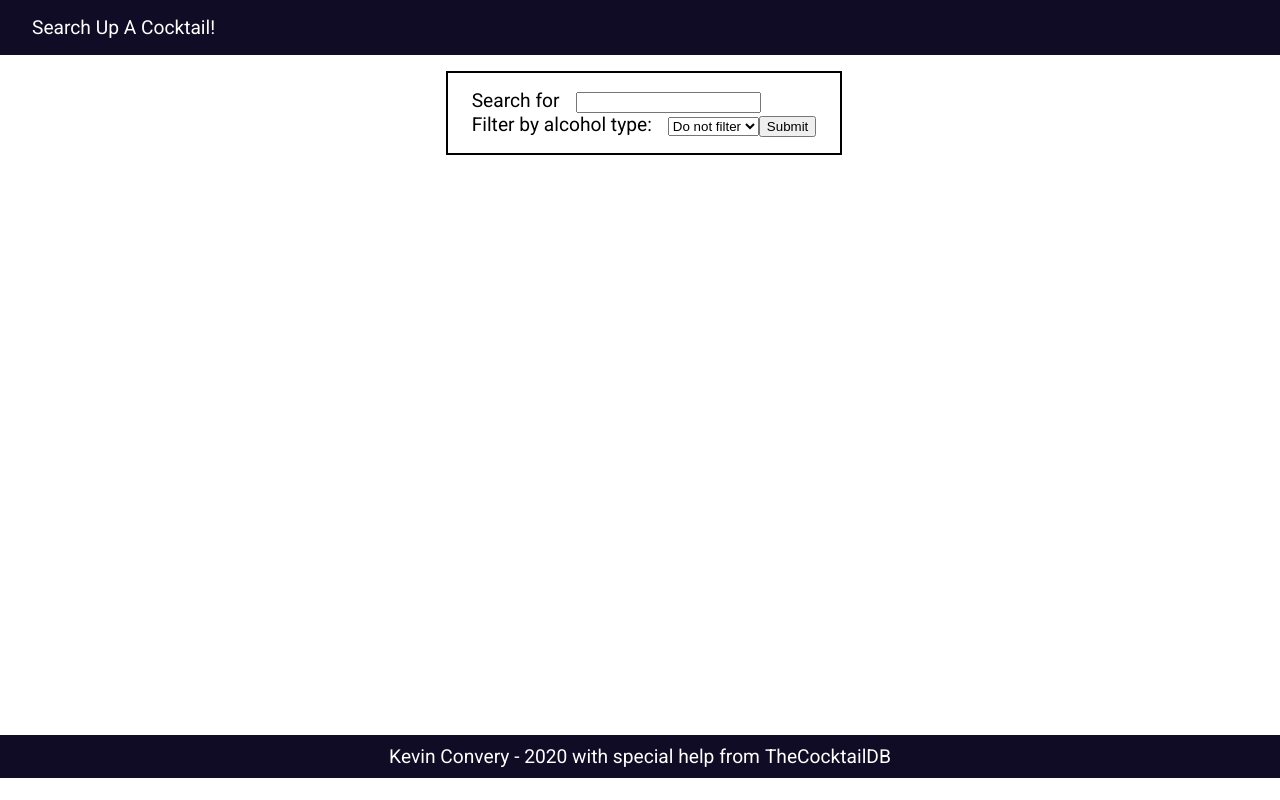
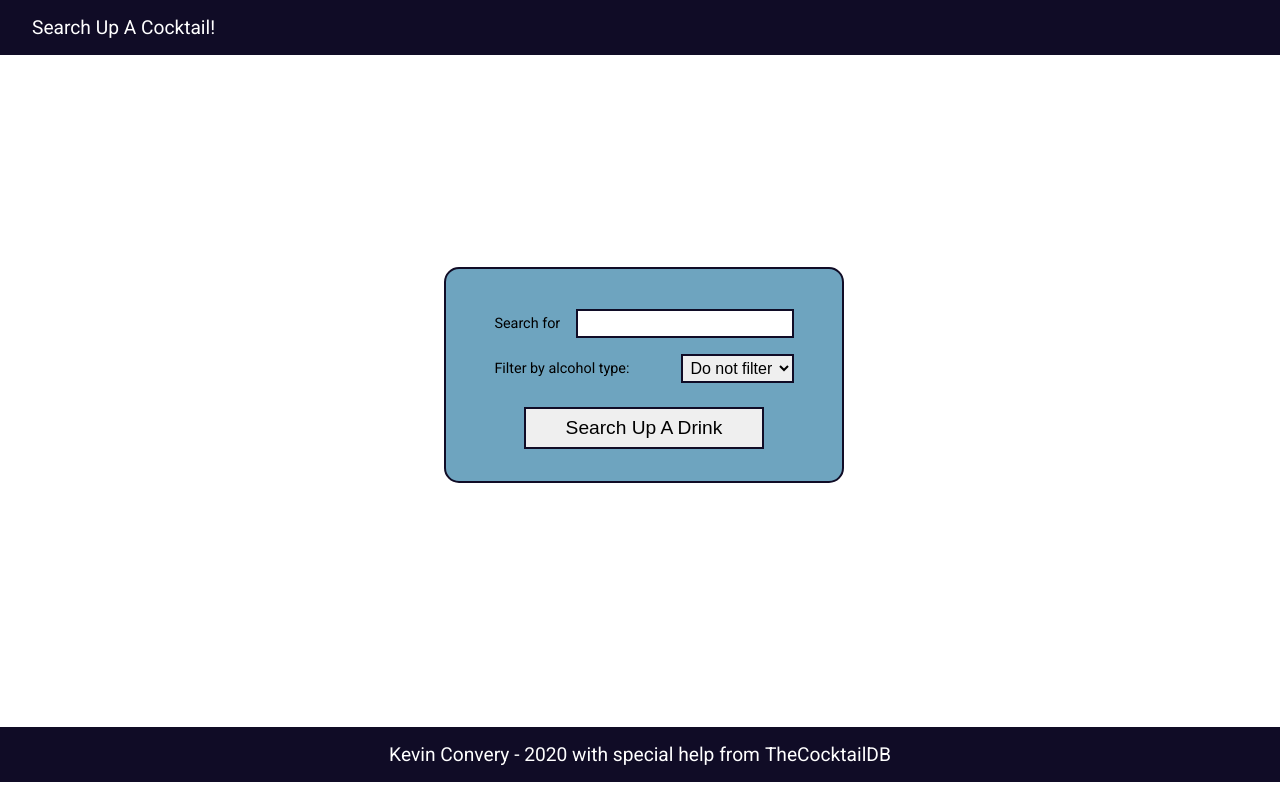
Before and after one commit to kevinconvery/cocktaildb-api-project, a React (Create React App) app: page / in a window 1280 px wide. Built offline with nearby package versions, Linux system fonts and the light colour scheme.

Commit message:
style SearchForm and ResultsDisplay

```diff
--- a/src/App.css
+++ b/src/App.css
@@ -12,8 +12,9 @@ body {
   display: flex;
   flex-direction: column;
   align-items: center;
+  justify-content: center;
   max-width: 90vw;
-  min-height: 85vh;
+  min-height: 84vh;
   flex-grow: 1;
   margin: 0 auto;
 }
@@ -43,7 +44,6 @@ body {
   display: flex;
   justify-content: center;
   align-items: center;
-  padding: 10px;
 }
 
 .main-footer span {
--- a/src/App.js
+++ b/src/App.js
@@ -22,19 +22,15 @@ const App = () => {
     // if we're filtering by alcohol type, we'll have to do another search
     if (alcoholType) {
       const dataSet = await filterDataByAlcoholType(data)
-      console.log(`data set at line 25: ${dataSet}`)
       return dataSet
     } else {
-      console.log(`made it here`)
-      console.log(JSON.stringify(data, null, 4))
       return new Promise((resolve, reject) => {
-        data ? resolve(data) : reject('Error in line 33')
+        data ? resolve(data) : reject('Error')
       })
     }
   }
 
   const filterDataByAlcoholType = data => {
-    console.log('inside filter data by alcohol type')
     const promises = data.drinks.map(async (item) => {
       const { idDrink } = item
       const endpointById = `https://www.thecocktaildb.com/api/json/v1/1/lookup.php?i=${idDrink}`
@@ -81,20 +77,13 @@ const App = () => {
   }
 
   const handleSubmit = async e => {
-    console.log(`---- handleSubmit`)
     e.preventDefault()
+    // reset our search results
     setSearchResults('')
     const data = await fetchData(searchField, alcoholType)
-    console.log(`data being used in submit: ${JSON.stringify(data, null, 4)}`)
-    if (data.drinks) {
-      const myDrinks = await buildDrinkData(data)
-      setSearchResults(myDrinks)
-      setSearchField('')
-    } else {
-      const myDrinks = await buildDrinkData({ drinks: data })
-      setSearchResults(myDrinks)
-      setSearchField('')
-    }
+    const myDrinks = data.drinks ? await buildDrinkData(data) : await buildDrinkData({ drinks: data })
+    setSearchResults(myDrinks)
+    setSearchField('')
   }
 
   const selectDrink = e => {
--- a/src/components/ResultsDisplay/ResultsDisplay.css
+++ b/src/components/ResultsDisplay/ResultsDisplay.css
@@ -1,6 +1,7 @@
 .drink-image-thumbnail {
   height: 100px;
   width: 100px;
+  border-radius: 20px 0 0 20px;
 }
 
 .search-results {
@@ -13,6 +14,7 @@
 
 .search-results ul {
   display: flex;
+  flex-direction: column;
   flex-wrap: wrap;
   list-style: none;
   padding: 0;
@@ -21,21 +23,32 @@
 }
 
 .search-result {
+  background-color: black;
   display: flex;
-  flex-direction: column;
+  flex-direction: row;
   align-items: center;
+  justify-content: space-between;
+
   margin-bottom: 1rem;
   margin-right: .5rem;
-  width: 150px;
+  width: 500px;
+  transition: all .5s ease-in-out;
+  border-radius: 20px;
+}
+
+.search-result:hover {
+  border: 2px solid yellow;
+  transform: scale(0.95);
 }
 
 .search-result button {
   margin-top: .5rem;
+  margin-right: 1rem;
   justify-content: center;
   border: none;
   font-family: 'Roboto', sans-serif;
   background-color: #100c26;
   color: white;
-  padding: 5px 10px;
+  padding: 15px 20px;
   border-radius: 10px;
 }
--- a/src/components/SearchForm/SearchForm.css
+++ b/src/components/SearchForm/SearchForm.css
@@ -3,15 +3,41 @@
   flex-direction: column;
   justify-content: center;
   align-items: space-between;
-  margin-top: 1rem;
+  margin-top: 3rem;
   margin-left: .5rem;
-  padding: 1rem 1.5rem;
-  max-width: 30vw;
+  padding: 2rem 3rem;
+  max-width: 50vw;
   max-height: 70vh;
   height: 100%;
-  border: 2px solid black;
+  border: 2px solid #100c26;
+  border-radius: 15px;
+  background-color: #6EA4BF;
 }
 
 .cocktail-search-form .search-field-label {
   margin-right: 1rem;
+  font-size: 0.9rem;
 }
+
+.search-form-submit-button {
+  margin-top: 1rem;
+  margin-left: auto;
+  margin-right: auto;
+  font-size: 1.2rem;
+  padding: 0.5rem 0;
+  width: 80%;
+  border: 2px solid #100c26;
+}
+
+.form-option {
+  margin: .5rem 0;
+  display: flex;
+  align-items: center;
+  justify-content: space-between;
+}
+
+.input-field {
+  font-size: 1rem;
+  padding: .2em;
+  border: 2px solid #100c26;
+}
--- a/src/components/SearchForm/SearchForm.js
+++ b/src/components/SearchForm/SearchForm.js
@@ -3,15 +3,16 @@ import './SearchForm.css'
 
 const SearchForm = props => {
   const { submitForm, searchField, setSearchField, setAlcoholType } = props
+  const alcoholicIngredients = [ 'Gin', 'Rum', 'Whiskey', 'Vodka', 'Tequila', 'Beer', 'Wine' ]
   return (
     <form onSubmit={submitForm} className="cocktail-search-form">
       <div className="form-option">
-        <label htmlFor="search-field" className="search-field-label">
+        <label htmlFor="classic-search-field" className="search-field-label">
           Search for
         </label>
         <input
           type="text"
-          className="search-field"
+          className="classic-search-field input-field"
           value={searchField}
           onChange={(e => setSearchField(e.target.value))}
         />
@@ -20,18 +21,23 @@ const SearchForm = props => {
         <label htmlFor="alcohol-type" className="search-field-label">
           Filter by alcohol type:
         </label>
-        <select name="alcohol-type" onChange={(e => setAlcoholType(e.target.value))}>
+        <select
+          name="alcohol-type"
+          onChange={(e => setAlcoholType(e.target.value))}
+          className="alcohol-filter-select input-field"
+        >
           <option value="">Do not filter</option>
-          <option value="Gin">Gin</option>
-          <option value="Rum">Rum</option>
-          <option value="Whiskey">Whiskey</option>
-          <option value="Vodka">Vodka</option>
-          <option value="Tequila">Tequila</option>
-          <option value="Beer">Beer</option>
-          <option value="Wine">Wine</option>
+          {alcoholicIngredients.map(optionValue => (
+            <option value={optionValue}>{optionValue}</option>
+          ))}
         </select>
-        <button type="submit">Submit</button>
-      </div>
+        </div>
+        <button
+          type="submit"
+          className="search-form-submit-button"
+        >
+          Search Up A Drink
+        </button>
     </form>
   )
 }
```
